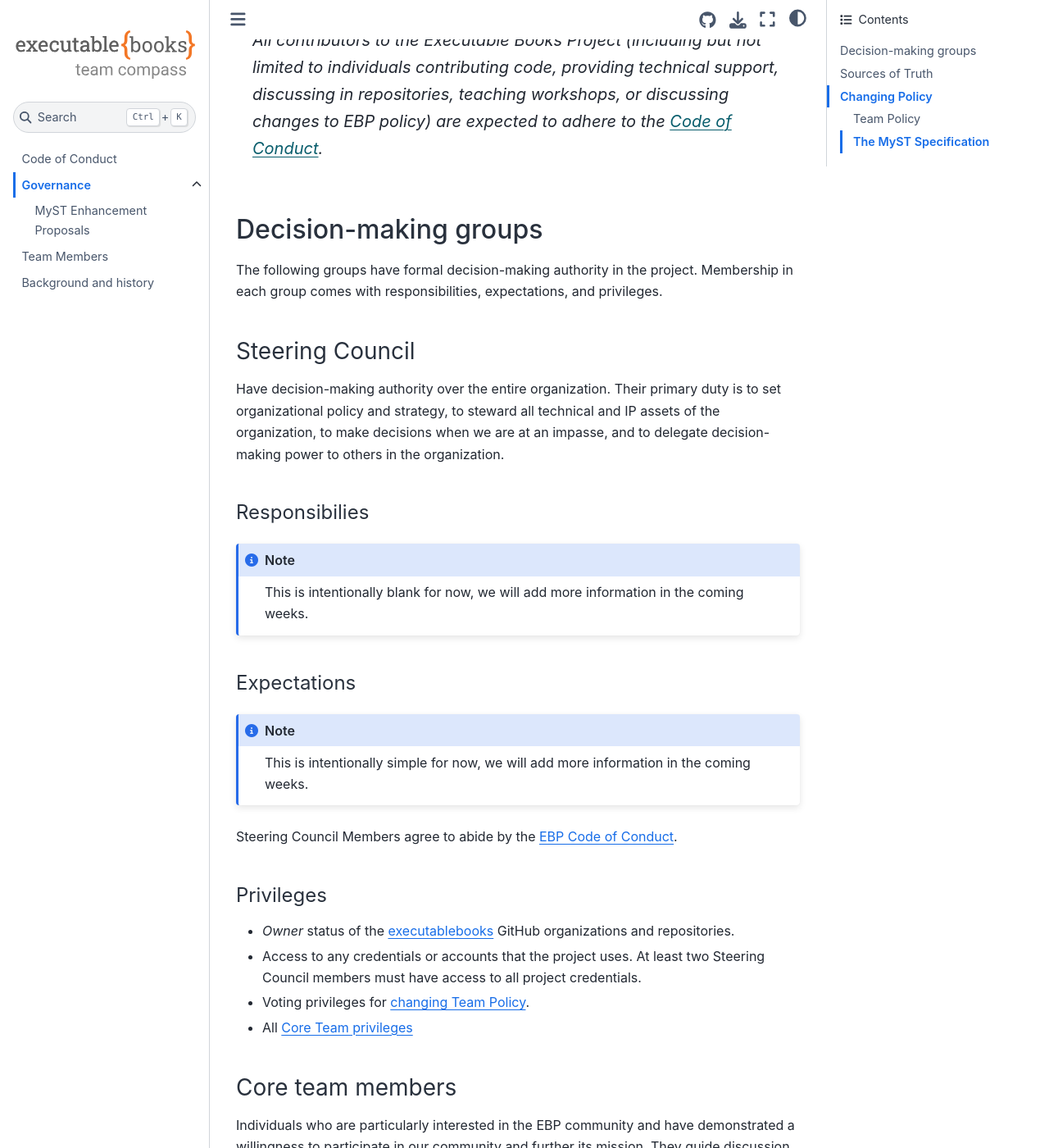
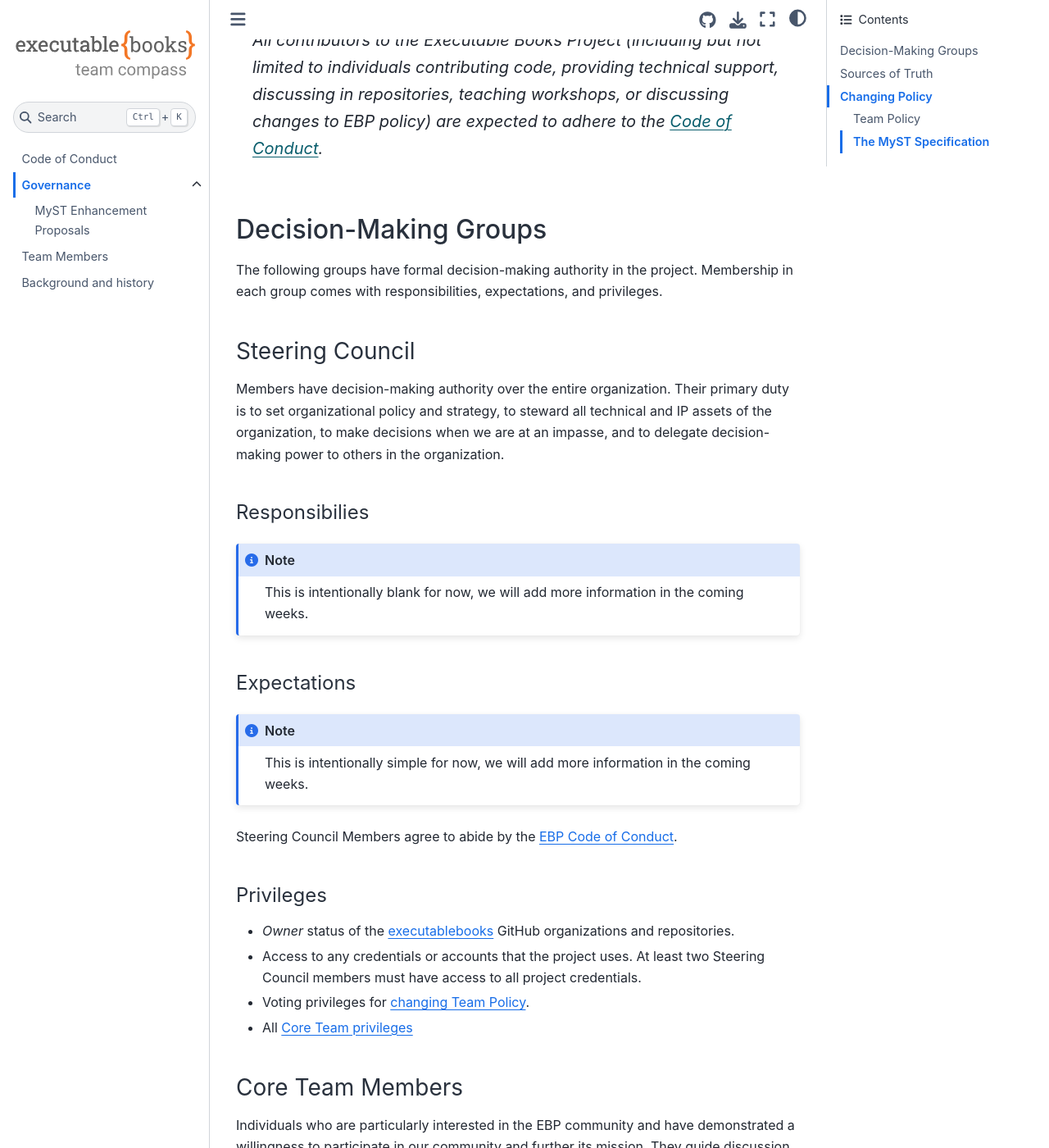
Before and after one commit to executablebooks/team-compass, a Sphinx documentation site: the page built from docs/governance.md, in a window 1280 px wide and 1400 px high, scrolled down 193 px. Shown: the whole window at 82% size. Built offline with Sphinx 7.4.7 and the Sphinx Book theme 1.1.4, drawn with Linux system fonts in a browser that asks for light colours; some of the changed text lies outside the part shown.

Commit message:
Minor edits to wording and punctuation.

````diff
--- a/docs/governance.md
+++ b/docs/governance.md
@@ -6,7 +6,7 @@ This page describes the groups with decision-making authority in the project, as
 _All contributors to the Executable Books Project (including but not limited to individuals contributing code, providing technical support, discussing in repositories, teaching workshops, or discussing changes to EBP policy) are expected to adhere to the [Code of Conduct](policy:coc)._
 ```
 
-## Decision-making groups
+## Decision-Making Groups
 
 The following groups have formal decision-making authority in the project.
 Membership in each group comes with responsibilities, expectations, and privileges.
@@ -14,7 +14,7 @@ Membership in each group comes with responsibilities, expectations, and privileg
 (governance:steerco)=
 ### Steering Council
 
-Have decision-making authority over the entire organization.
+Members have decision-making authority over the entire organization.
 Their primary duty is to set organizational policy and strategy, to steward all technical and IP assets of the organization, to make decisions when we are at an impasse, and to delegate decision-making power to others in the organization.
 
 #### Responsibilies
@@ -43,7 +43,7 @@ Steering Council Members agree to abide by the [EBP Code of Conduct](policy:coc)
 - Voting privileges for [changing Team Policy](governance:policy-decision).
 - All [Core Team privileges](governance:privileges:core-team)
 
-### Core team members
+### Core Team Members
 
 Individuals who are particularly interested in the EBP community and have demonstrated a willingness to participate in our community and further its mission. They guide discussion, grow the community, contribute code, and generally help the project improve.
 
````
Also changed, not shown: other parts of docs/governance.md (+4 -5 lines), docs/about.md (+1 -1 lines).
